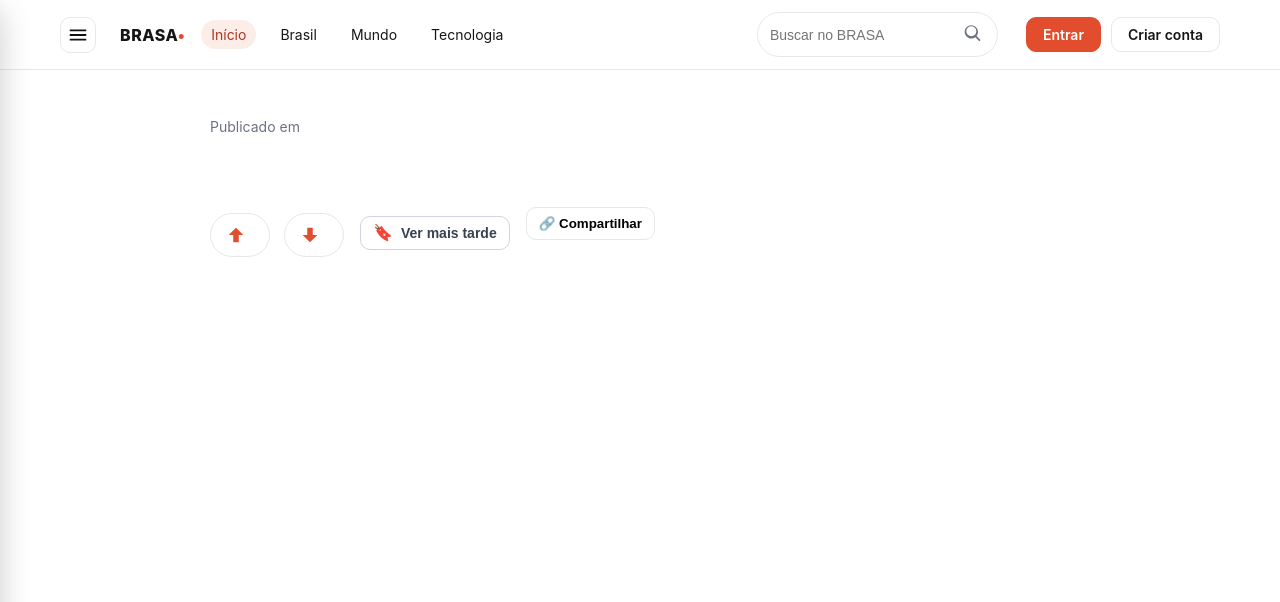
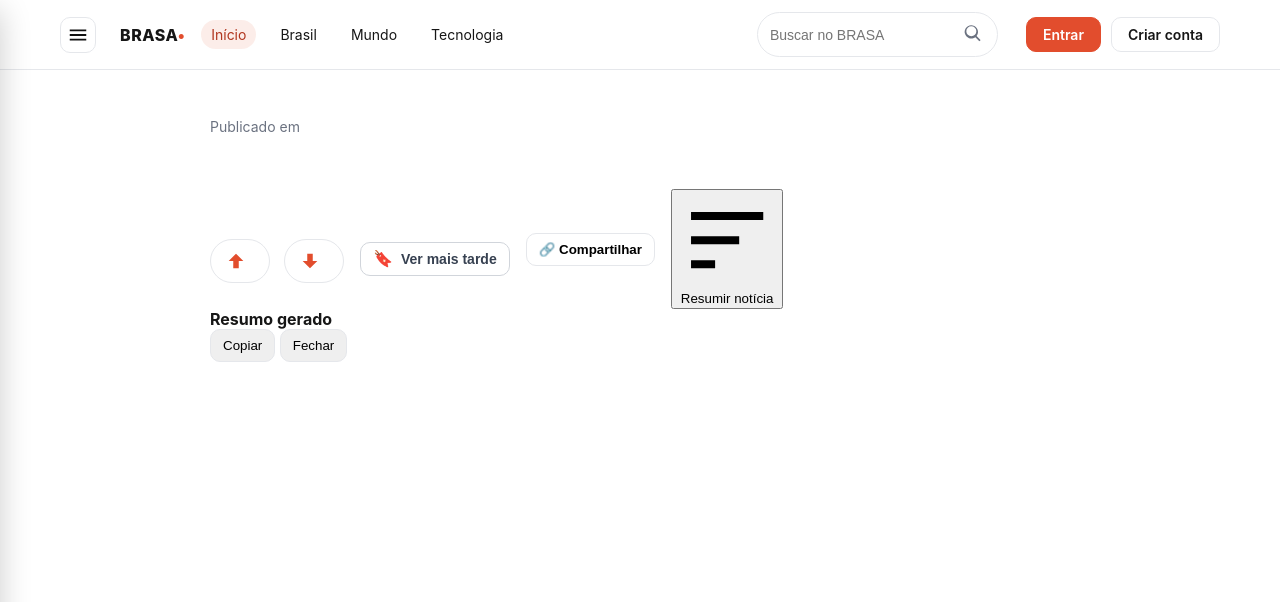
Before and after one commit to IgorGabrielDs/ProjetoJC, a Django app: template noticias/templates/noticias/detalhe.html in a window 1280 px wide. Shown: the top 602 px of the page. Run offline with Django 5.2, Linux system fonts and the light colour scheme; the template is opened without the code that fills it, so the values that code supplies are empty.

Commit message:
Update detalhe.html

```diff
--- a/noticias/templates/noticias/detalhe.html
+++ b/noticias/templates/noticias/detalhe.html
@@ -77,7 +77,40 @@
           🔗 Compartilhar
         </button>
       </div>
+
+      <!-- RESUMO: botão + status (NOVO) -->
+      <div class="resumo-container" id="resumo-action"
+           data-url="{% url 'noticias:resumir_noticia' noticia.pk %}"
+           data-login-url="{% url 'login' %}">
+        <button type="button" class="btn-resumir" id="btn-resumir"
+                aria-controls="resumo-panel" aria-expanded="false">
+          <svg class="icon" viewBox="0 0 24 24" aria-hidden="true">
+            <path d="M3 6h18M3 12h12M3 18h6" fill="none" stroke="currentColor" stroke-width="2"/>
+          </svg>
+          <span>Resumir notícia</span>
+        </button>
+        <span id="resumo-status" class="resumo-status" role="status" aria-live="polite"></span>
+      </div>
+      <!-- /RESUMO (NOVO) -->
     </section>
+
+    <!-- Painel de resumo (NOVO) -->
+    <section id="resumo-panel" class="resumo-panel is-hidden"
+             aria-hidden="true" aria-label="Resumo gerado da notícia">
+      <header class="resumo-header">
+        <strong>Resumo gerado</strong>
+        <div class="resumo-header-actions">
+          <button type="button" id="btn-copiar" class="btn-ghost">Copiar</button>
+          <button type="button" id="btn-fechar" class="btn-ghost">Fechar</button>
+        </div>
+      </header>
+      <div id="resumo-text" class="resumo-text"></div>
+      <footer class="resumo-footer">
+        <small id="resumo-meta" class="resumo-meta"></small>
+      </footer>
+    </section>
+    <!-- /Painel de resumo (NOVO) -->
+
   </article>
 
   <div class="share-modal" id="share-modal" hidden>
@@ -105,4 +138,6 @@
   <script src="{% static 'noticias/js/votar.js' %}"></script>
   <script src="{% static 'noticias/js/salvar.js' %}"></script>
   <script src="{% static 'noticias/js/share.js' %}"></script>
+  <!-- NOVO -->
+  <script src="{% static 'noticias/js/resumo.js' %}"></script>
 {% endblock %}
```
